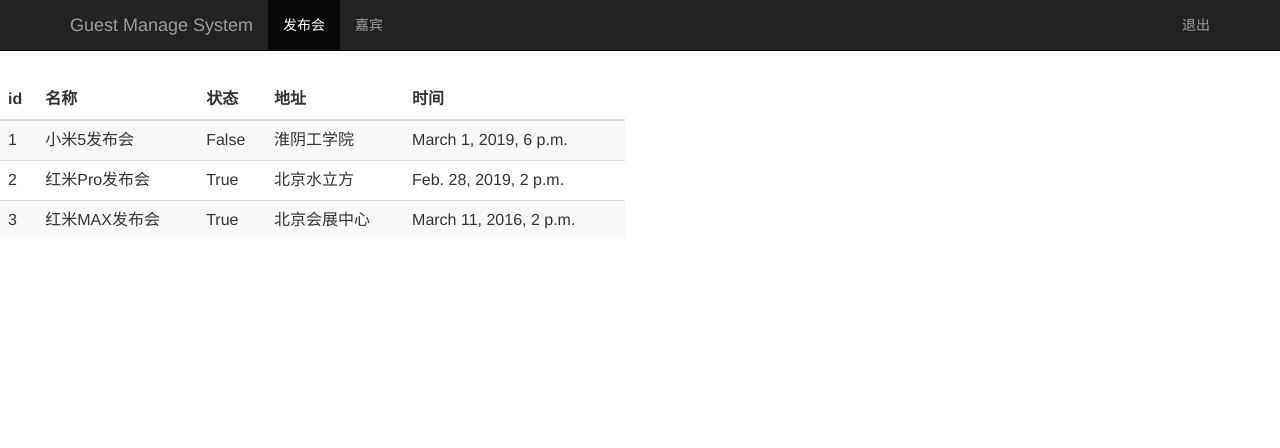
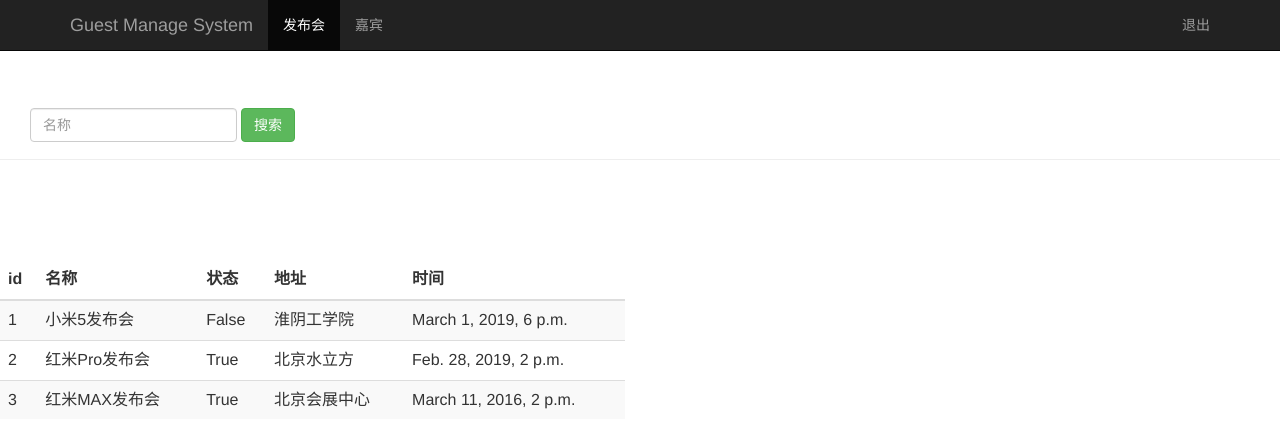
Before and after one commit to zhaiyujiahaokeai/guest, a Django app: page /event_manage/ in a window 1280 px wide. Shown: the top 448 px of the page. Run offline with Django 3.2, Linux system fonts and the light colour scheme; a user stored in the database is signed in; data comes from the database, SQL or seed files in the repository; some libraries are stand-ins or nearby versions.

Commit message:
首页进一步实现发布会名称搜索功能

```diff
--- a/guest/urls.py
+++ b/guest/urls.py
@@ -24,4 +24,5 @@
     url(r'^accounts/login/$', views.index),
     url(r'^login_action/$', views.login_action),
     url(r'^event_manage/$', views.event_manage),
+    url(r'^search_name/$', views.search_name),
 ]
--- a/sign/templates/event_manage.html
+++ b/sign/templates/event_manage.html
@@ -26,6 +26,18 @@
       </div>
     </nav>
 
+    <!-- 发布会搜索表单-->
+    <div class="page-header" style="padding-top: 60px;">
+        <div id="navbar" class="navbar-collapse collapse">
+            <form class="navbar-form" method="get" action="/search_name/">
+                <div class="form-group">
+                    <input name="name" type="text" placeholder="名称" class="form-control">
+                </div>
+                <button type="submit" class="btn btn-success">搜索</button>
+            </form>
+        </div>
+    </div>
+
     <!--发布会列表-->
     <div class="row" style="padding-top: 80px;">
         <div class="col-md-6">
@@ -45,7 +57,6 @@
                     <td>{{ event.start_time }}</td>
                    </tr>
                {% endfor %}
-
               </tbody>
           </table>
         </div>
--- a/sign/views.py
+++ b/sign/views.py
@@ -3,6 +3,7 @@
 from django.contrib import auth
 from django.contrib.auth.decorators import login_required
 from sign.models import Event
+
 
 def index(request):           # 登录表单
     return render(request, "index.html")
@@ -26,4 +27,12 @@
 def event_manage(request):   # 发布会管理
     event_list = Event.objects.all()
     username = request.session.get('user', '')  # 读取浏览器session
-    return render(request, "event_manage.html", {"user": username,"events":event_list})
+    return render(request, "event_manage.html", {"user": username, "events": event_list})
+
+
+@login_required
+def search_name(request):  # 发布会名称搜索
+    username = request.session.get('user', '')
+    search_name = request.GET.get("name", "")
+    event_list = Event.objects.filter(name__contains=search_name)
+    return render(request, "event_manage.html", {"user": username, "events": event_list})
```
Lines whose indentation alone changed are shown as unchanged.
